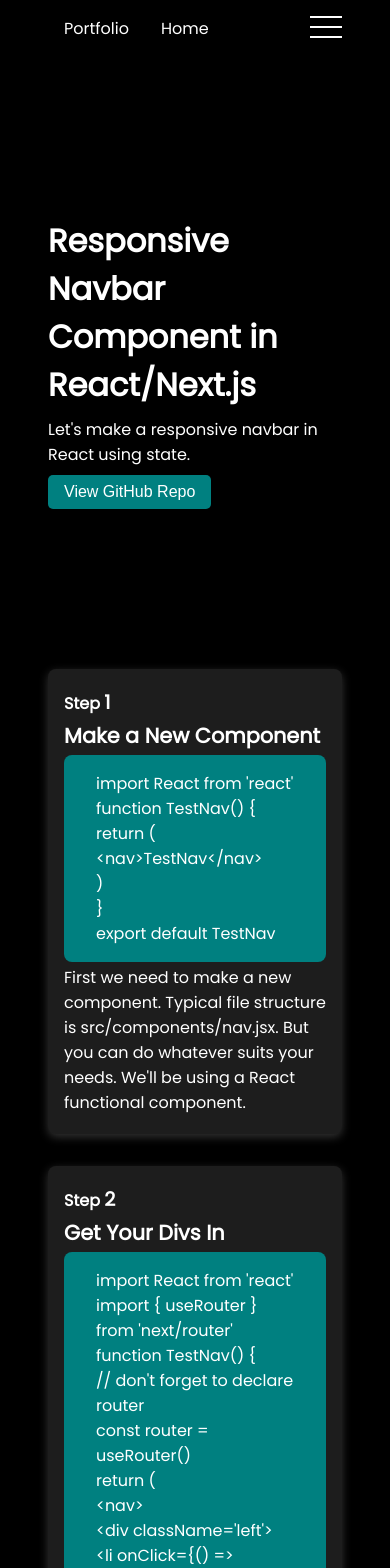
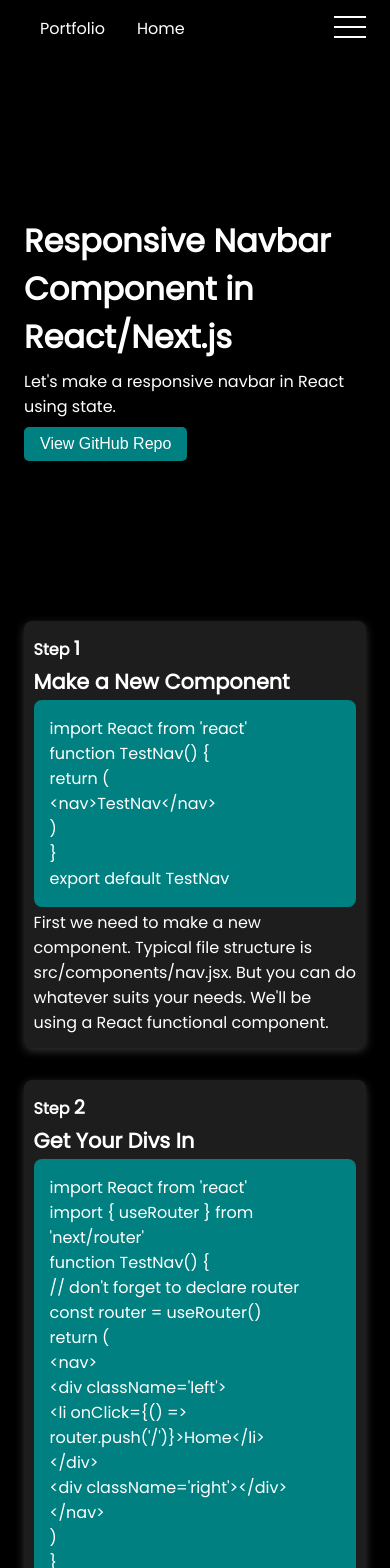
Before and after one commit to RyanBriggsDev/next-components, a Next.js app: page /components/navbar in a window 390 px wide. Shown: the top 1568 px of the page. Built offline with nearby package versions, Linux system fonts and the light colour scheme.

Commit message:
media queries for padding incl global layout

```diff
--- a/src/styles/global.css
+++ b/src/styles/global.css
@@ -150,8 +150,13 @@
     }
 }
 
-@media screen and (max-width: 35rem) {
+@media screen and (max-width: 40rem) {
     .grid-3-col {
         grid-template-columns: 1fr;
     }
+    .content {
+        width: 100%;
+        max-width: 1250px;
+        padding: 0 1.5rem;
+    }
 }
--- a/src/styles/steps.css
+++ b/src/styles/steps.css
@@ -30,7 +30,7 @@
 @media screen and (max-width: 40rem) {
     .steps {
         margin: 2rem 0;
-        padding: 1rem;
+        padding: 0.6rem;
     }
     .steps > * {
         margin: 0.2rem 0;
@@ -41,4 +41,7 @@
     .steps h4 > span {
         font-size: 1.2rem;
     }
+    .code-background {
+        padding: 1rem;
+    }
 }
```
